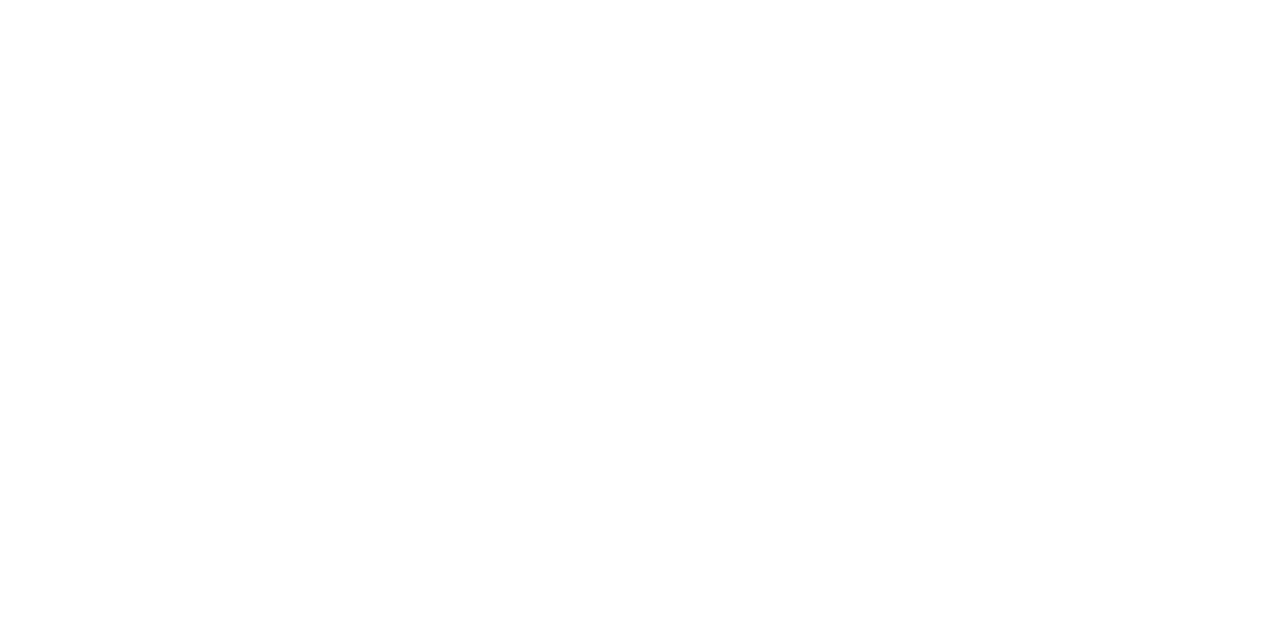
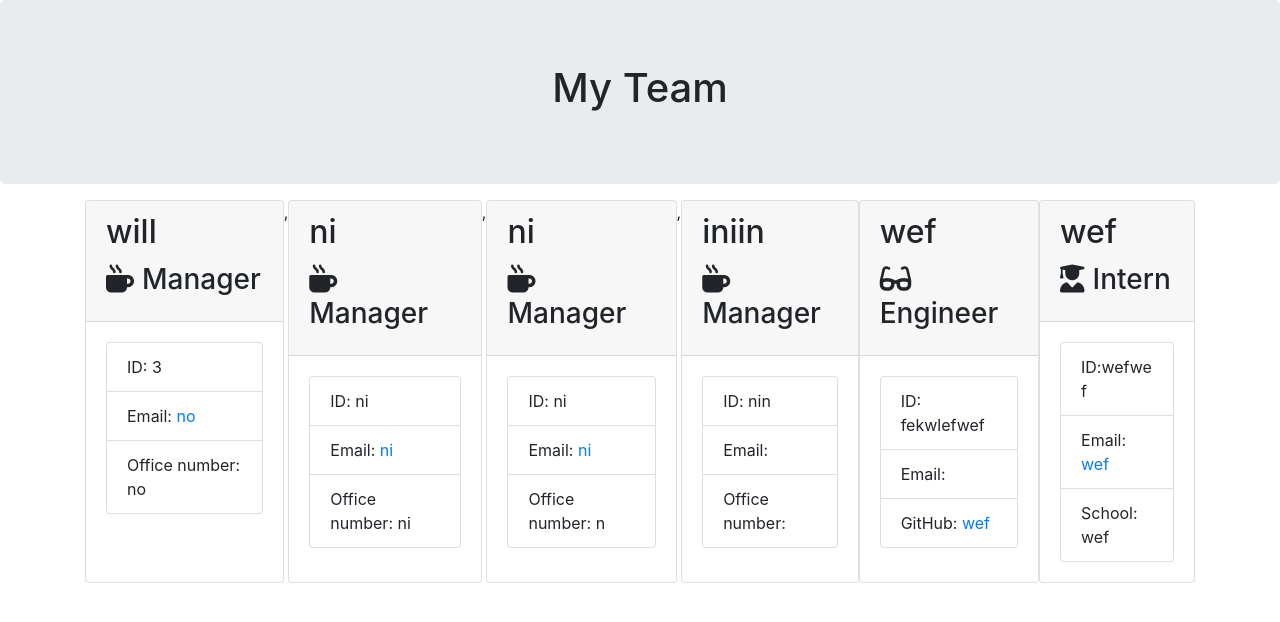
Before and after one commit to WillHeyer/Team-Profile-Generator, a website: page Output/test.html in a window 1280 px wide. Drawn offline with nearby package versions, Linux system fonts and the light colour scheme.

Commit message:
Everything works

```diff
--- a/Output/test.html
+++ b/Output/test.html
@@ -1,11 +1,114 @@
-<!DOCTYPE html>
+
+    <!DOCTYPE html>
 <html lang="en">
 <head>
-    <meta charset="UTF-8">
-    <meta name="viewport" content="width=device-width, initial-scale=1.0">
-    <title>Document</title>
+    <meta charset="UTF-8" />
+    <meta name="viewport" content="width=device-width, initial-scale=1.0" />
+    <meta http-equiv="X-UA-Compatible" content="ie=edge" />
+    <title>My Team</title>
+    <link rel="stylesheet" href="https://stackpath.bootstrapcdn.com/bootstrap/4.3.1/css/bootstrap.min.css"
+        integrity="sha384-ggOyR0iXCbMQv3Xipma34MD+dH/1fQ784/j6cY/iJTQUOhcWr7x9JvoRxT2MZw1T" crossorigin="anonymous">
+    <link rel="stylesheet" href="style.css">
+    <script src="https://kit.fontawesome.com/c502137733.js"></script>
 </head>
 <body>
+    <div class="container-fluid">
+        <div class="row">
+            <div class="col-12 jumbotron mb-3 team-heading">
+                <h1 class="text-center">My Team</h1>
+            </div>
+        </div>
+    </div>
+    <div class="container">
+        <div class="row">
+            <div class="team-area col-12 d-flex justify-content-center">
 
+        <div class="card employee-card">
+        <div class="card-header">
+            <h2 class="card-title">will</h2>
+            <h3 class="card-title"><i class="fas fa-mug-hot mr-2"></i>Manager</h3>
+        </div>
+        <div class="card-body">
+            <ul class="list-group">
+                <li class="list-group-item">ID: 3</li>
+                <li class="list-group-item">Email: <a href="mailto:no">no</a></li>
+                <li class="list-group-item">Office number: no</li>
+            </ul>
+        </div>
+    </div>
+        ,
+        <div class="card employee-card">
+        <div class="card-header">
+            <h2 class="card-title">ni</h2>
+            <h3 class="card-title"><i class="fas fa-mug-hot mr-2"></i>Manager</h3>
+        </div>
+        <div class="card-body">
+            <ul class="list-group">
+                <li class="list-group-item">ID: ni</li>
+                <li class="list-group-item">Email: <a href="mailto:ni">ni</a></li>
+                <li class="list-group-item">Office number: ni</li>
+            </ul>
+        </div>
+    </div>
+        ,
+        <div class="card employee-card">
+        <div class="card-header">
+            <h2 class="card-title">ni</h2>
+            <h3 class="card-title"><i class="fas fa-mug-hot mr-2"></i>Manager</h3>
+        </div>
+        <div class="card-body">
+            <ul class="list-group">
+                <li class="list-group-item">ID: ni</li>
+                <li class="list-group-item">Email: <a href="mailto:ni">ni</a></li>
+                <li class="list-group-item">Office number: n</li>
+            </ul>
+        </div>
+    </div>
+        ,
+        <div class="card employee-card">
+        <div class="card-header">
+            <h2 class="card-title">iniin</h2>
+            <h3 class="card-title"><i class="fas fa-mug-hot mr-2"></i>Manager</h3>
+        </div>
+        <div class="card-body">
+            <ul class="list-group">
+                <li class="list-group-item">ID: nin</li>
+                <li class="list-group-item">Email: <a href="mailto:"></a></li>
+                <li class="list-group-item">Office number: </li>
+            </ul>
+        </div>
+    </div>
+
+        <div class="card employee-card">
+    <div class="card-header">
+        <h2 class="card-title">wef</h2>
+        <h3 class="card-title"><i class="fas fa-glasses mr-2"></i>Engineer</h3>
+    </div>
+    <div class="card-body">
+        <ul class="list-group">
+            <li class="list-group-item">ID: fekwlefwef</li>
+            <li class="list-group-item">Email: <a href="mailto:"></a></li>
+            <li class="list-group-item">GitHub: <a href="https://github.com/wef" target="_blank" rel="noopener noreferrer">wef</a></li>
+        </ul>
+    </div>
+</div>
+
+        <div class="card employee-card">
+    <div class="card-header">
+        <h2 class="card-title">wef</h2>
+        <h3 class="card-title"><i class="fas fa-user-graduate mr-2"></i>Intern</h3>
+    </div>
+    <div class="card-body">
+        <ul class="list-group">
+            <li class="list-group-item">ID:wefwef</li>
+            <li class="list-group-item">Email: <a href="mailto:wef">wef</a></li>
+            <li class="list-group-item">School: wef</li>
+        </ul>
+    </div>
+</div>
+
+            </div>
+        </div>
+    </div>
 </body>
 </html>
```
